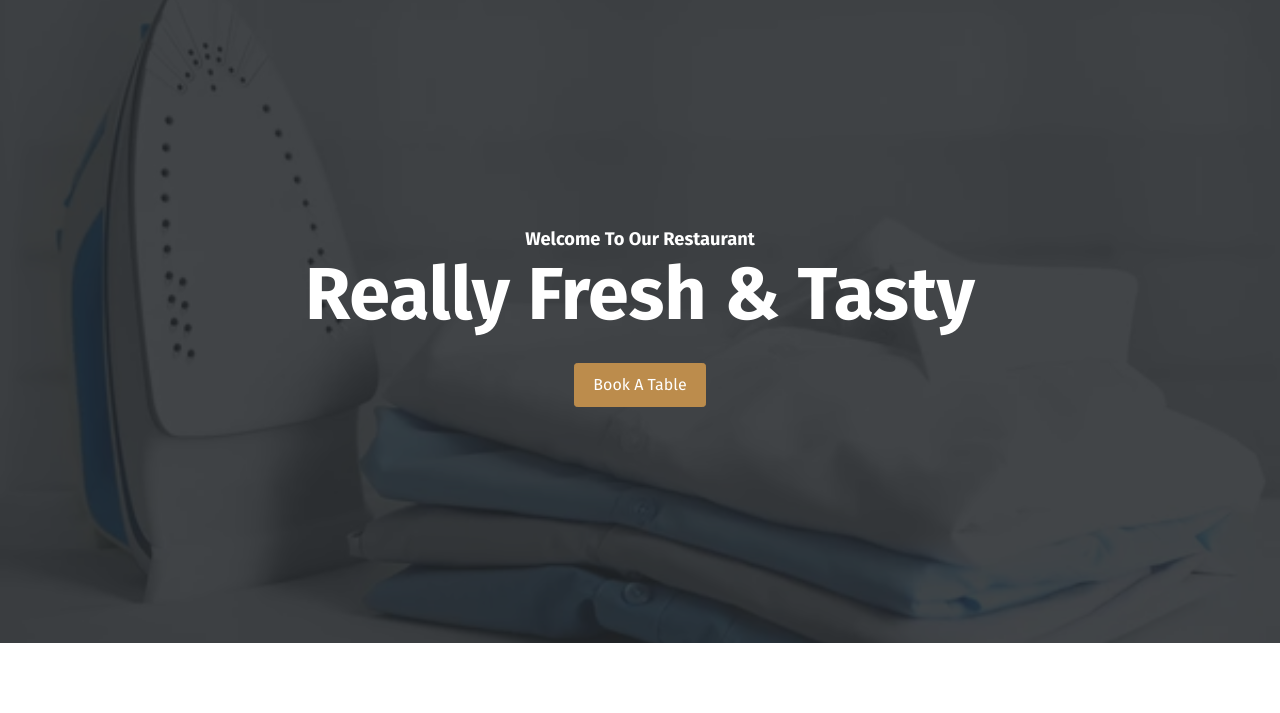
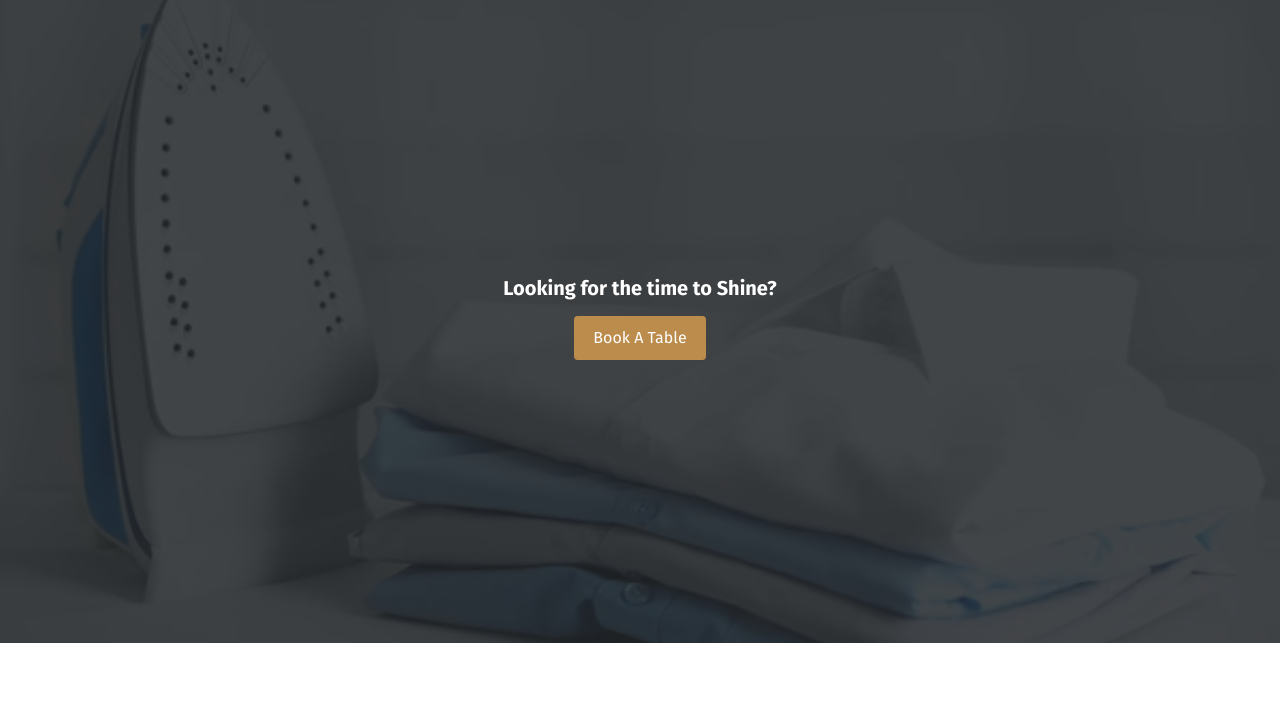
Before and after one commit to rwema3/ShineTime-Template, a website: page public_html/index.html in a window 1280 px wide. Shown: the part 87-800 px from the top of the page. Drawn offline with Linux system fonts and the light colour scheme.

Commit message:
Update index.html

```diff
--- a/public_html/index.html
+++ b/public_html/index.html
@@ -47,8 +47,8 @@
     <!-- Page Header -->
     <header class="header">
         <div class="overlay">
-            <h1 class="subtitle">Welcome To Our Restaurant</h1>
-            <h1 class="title">Really Fresh &amp; Tasty</h1>
+            <h1 class="subtitle" style="font-size: 20px;">Looking for the time to Shine?</h1>
+
             <a class="btn btn-primary mt-3" href="#book-table">Book A Table</a>
         </div>
     </header>
```
